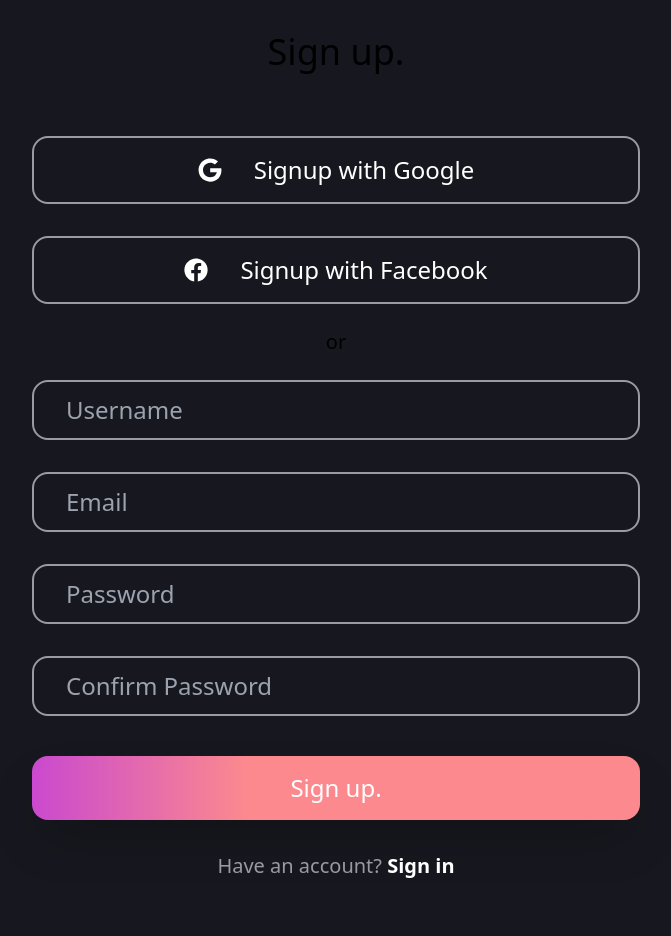
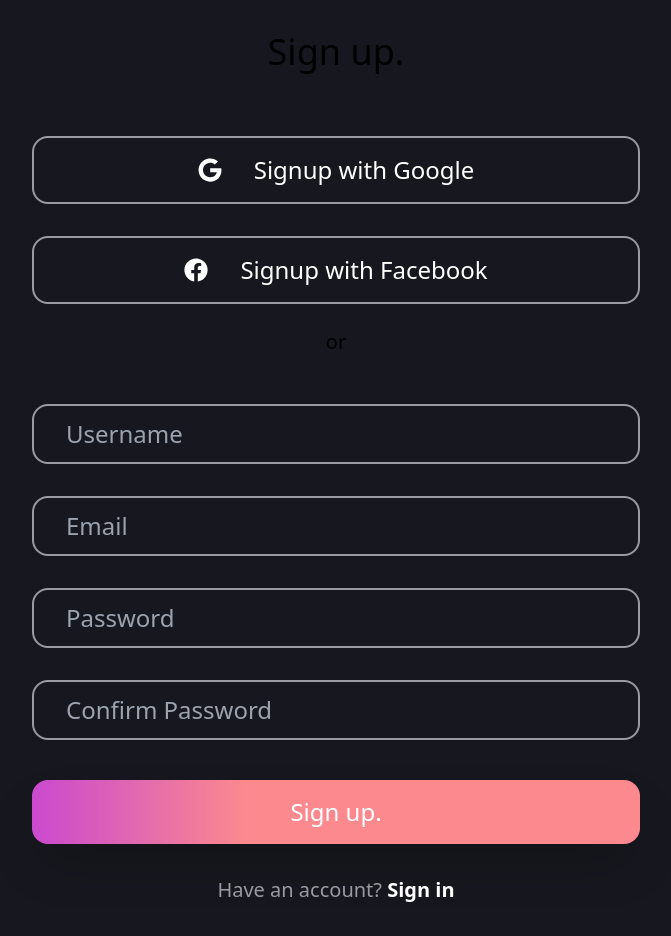
Before and after one commit to PoseyXyz/tsks, a Next.js app: page /signup in a window 1280 px wide. Shown: the whole page, without its empty margins (304-975 px from the left). Before the commit the page ends 912 px from the top, so only its background shows below. Built offline with nearby package versions, Linux system fonts and the light colour scheme.

Commit message:
Push update

```diff
--- a/components/dashNav.tsx
+++ b/components/dashNav.tsx
@@ -51,7 +51,7 @@ function DashNav() {
                 </div>
             </nav>
 
-            <nav className="flex gap-8 text-3xl items-center justify-between p-6 fixed md:hidden w-full bottom-0 bg-[#20212C]">
+            <nav className="flex gap-8 text-xl items-center justify-between p-4 fixed md:hidden w-full bottom-0 bg-[#20212C]">
                 <button className="flex gap-3 items-center text-white duration-500">
                     <i><BsFillGrid1X2Fill /></i>
                 </button>
--- a/pages/collections.tsx
+++ b/pages/collections.tsx
@@ -19,12 +19,12 @@ function Collections() {
                     <button className="px-4 py-2 bg-[#403F51] text-white duration-500 hover:bg-transparent hover:border-[#403F51] border-2 border-transparent rounded-2xl">All collections</button>
                 </div>
 
-                <div className="grid grid-cols-1 sm:grid-cols-2 md:grid-cols-3 gap-4">
+                <div className="grid grid-cols-1 grid-rows-1 sm:grid-cols-2 md:grid-cols-3 gap-4">
                     <CollectionCard icon={<FaBookOpen/>} id={1} name='School' border='border-[#F8769F]' hover='hover:border-[#F8769F]' completed_tasks={4} total_tasks={8} iconBg='bg-[#F8769F]'/>
                     <CollectionCard icon={<FaUser/>} id={2} name='Personal' border='border-[#76C0BB]' hover='hover:border-[#76C0BB]' completed_tasks={3} total_tasks={5} iconBg='bg-[#76C0BB]'/>
                     <CollectionCard icon={<BsBrushFill/>} id={3} name='Design' border='border-[#AA6BDB]' hover='hover:border-[#AA6BDB]' completed_tasks={15} total_tasks={15} iconBg='bg-[#AA6BDB]'/>
                     <CollectionCard icon={<FaShoppingCart/>} id={4} name='Groceries' border='border-[#CDB350]' hover='hover:border-[#CDB350]' completed_tasks={2} total_tasks={10} iconBg='bg-[#CDB350]'/>
-                    <button className="border-2 border-[#403F51] text-[#403F51] h-1/2 hover:border-white hover:h-full hover:text-white p-8 flex justify-center items-center rounded-2xl duration-500 flex-col gap-4 group"><i className="group-hover:animate-spin"><BsPlusLg/></i><span className="group-hover:block hidden">Add new collection</span></button>
+                    <button className="border-2 border-[#403F51] text-[#403F51] h-1/2 hover:h-full hover:border-white hover:text-white p-8 flex justify-center items-center rounded-2xl duration-500 flex-col gap-4 group"><i className="hover:scale-75"><BsPlusLg/></i><span className="group-hover:block hidden">Add new collection</span></button>
                 </div>
             </section>
         </main>
--- a/pages/signin.tsx
+++ b/pages/signin.tsx
@@ -1,8 +1,39 @@
-import React from "react";
+import React, { useState } from "react";
 import { FaGoogle, FaFacebook } from 'react-icons/fa'
 import { login } from "../interfaces/interfaces";
 
+let signin_url = 'http://172.30.5.30:8000/user/login/'
+
 function SignIn() {
+    const [formData, setFormData] = useState({
+        email:'',
+        password:''
+    })
+
+    const onFormChange =(e:any)=>{
+        const name = e.currentTarget.name
+        const value  = e.currentTarget.value
+
+        setFormData({
+            ...formData,
+            [name]:value
+        })
+    }
+
+    const postLoginData=async()=>{
+        const requestOptions = {
+            method: 'POST',
+            headers: { 'Content-Type': 'application/json' },
+            body: JSON.stringify({ email:formData.email, password:formData.password })
+        };
+        const response = await fetch(signin_url, requestOptions);
+        const data = await response.json();
+        console.log(data);
+
+    }
+
+
+
     return (
         <main className="min-h-screen flex justify-center items-center">
             <section className="container flex flex-col max-w-2xl gap-6 p-8">
@@ -15,12 +46,15 @@ function SignIn() {
 
                 <p className="text-xl text-center">or</p>
 
+                <h1>{formData.email}</h1>
+                <h1>{formData.password}</h1>
+
                 <div className="flex flex-col gap-8">
-                    <input className="form-input" placeholder="Email"/>
-                    <input className="form-input" placeholder="Password"/>
+                    <input className="form-input" type='email' placeholder="Email" name='email' onChange={onFormChange}/>
+                    <input className="form-input" placeholder="Password" type='password' name="password" onChange={onFormChange}/>
                 </div>
 
-                <button className="oauth-btn cta">Sign in.</button>
+                <button className="oauth-btn cta" onClick={postLoginData}>Sign in.</button>
 
                 <div className="flex justify-center items-center mt-2 gap-6 flex-col">
 
--- a/pages/signup.tsx
+++ b/pages/signup.tsx
@@ -1,8 +1,37 @@
-import React from "react";
+import React, { useState } from "react";
 import { FaFacebook, FaGoogle } from "react-icons/fa";
 import { signup } from "../interfaces/interfaces";
 
+let signup_url = 'http://172.30.5.30:8000/user/register/'
+
 function SignUp(){
+    const [formData, setFormData] = useState({
+        username:'',
+        email:'',
+        password:''
+    })
+
+    const onFormChange =(e:any)=>{
+        const name = e.currentTarget.name
+        const value  = e.currentTarget.value
+
+        setFormData({
+            ...formData,
+            [name]:value
+        })
+    }
+
+    const postSignupData=async()=>{
+        const requestOptions = {
+            method: 'POST',
+            headers: { 'Content-Type': 'application/json' },
+            body: JSON.stringify(formData)
+        };
+        const response = await fetch(signup_url, requestOptions);
+        const data = await response.json();
+        console.log(data);
+
+    }
     return(
         <main className="min-h-screen flex justify-center items-center">
         <section className="container flex flex-col max-w-2xl gap-6 p-8">
@@ -15,14 +44,16 @@ function SignUp(){
 
             <p className="text-xl text-center">or</p>
 
-            <div className="flex flex-col gap-8">
-                <input className="form-input" placeholder="Username"/>
-                <input className="form-input" placeholder="Email"/>
-                <input className="form-input" placeholder="Password"/>
-                <input className="form-input" placeholder="Confirm Password"/>
-            </div>
+            <h1>{formData.username}</h1>
 
-            <button className="oauth-btn cta">Sign up.</button>
+            <form className="flex flex-col gap-8">
+                <input className="form-input" required placeholder="Username" type='text' name='username' onChange={onFormChange}/>
+                <input className="form-input" required placeholder="Email" type='email' name='email' onChange={onFormChange}/>
+                <input className="form-input" required placeholder="Password" type='password' name='password' onChange={onFormChange}/>
+                <input className="form-input" required placeholder="Confirm Password" type='password'/>
+            </form>
+
+            <button className="oauth-btn cta" onClick={postSignupData}>Sign up.</button>
 
             <div className="flex justify-center items-center mt-2 gap-6 flex-col">
 
```
